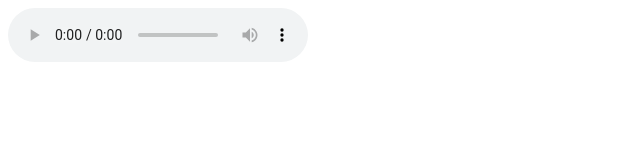
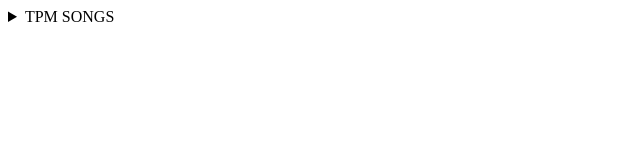
Before and after one commit to sarath1819/audio-check, a plain HTML site: page index.html in a window 1280 px wide. Shown: the whole page, without its empty margins (0-640 px from the left). Drawn offline with Linux system fonts and the light colour scheme.

Commit message:
audio files

```diff
--- a/index.html
+++ b/index.html
@@ -6,9 +6,15 @@
     <title>Document</title>
 </head>
 <body>
-    <audio controls >
-        <source src="./TPM Telugu Song no 11.mp3" type="audio/mp3"><br>
-        <a href="./TPM Telugu Song no 11.mp3" download=""><button>download</button></a>
-    </audio>
+    <details>
+        <summary>
+            TPM SONGS
+        </summary>
+
+        <audio controls >
+            <source src="./TPM Telugu Song no 11.mp3" type="audio/mp3"><br>
+            <a href="./TPM Telugu Song no 11.mp3" download=""><button>download</button></a>
+        </audio>
+    </details>
 </body>
 </html>
```
